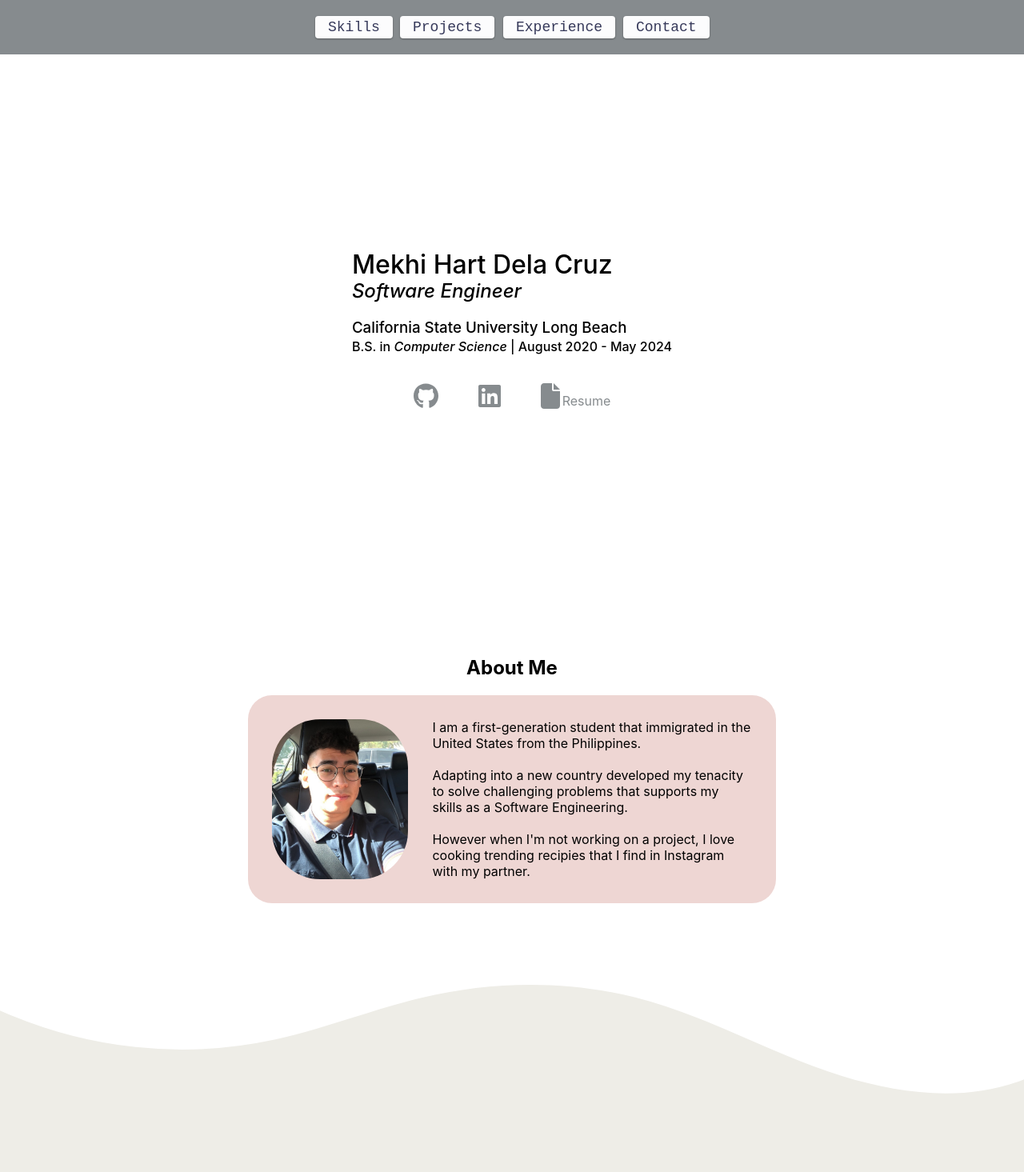
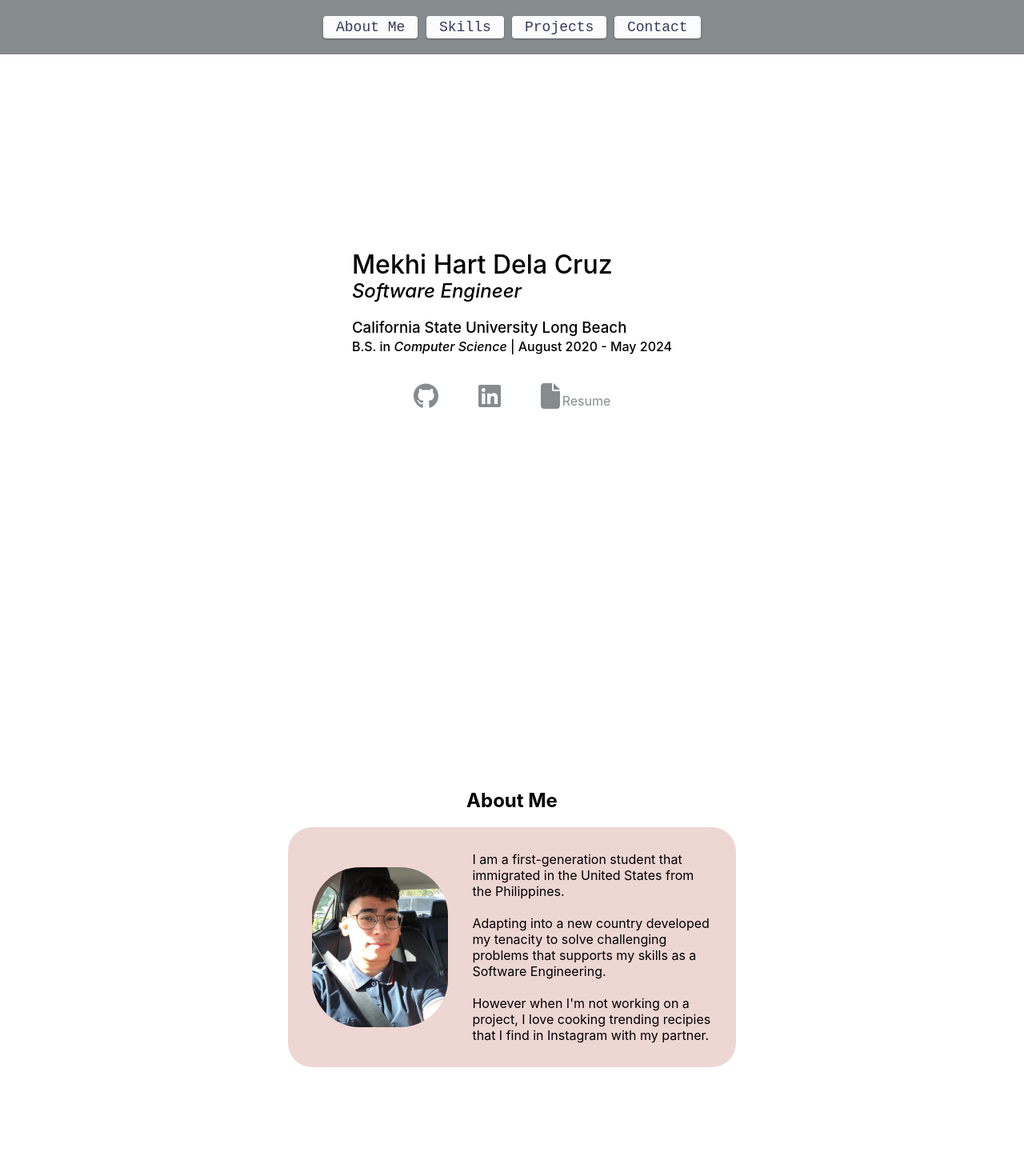
Before and after one commit to MekhiHart/portfolio, a React (Create React App) app: page / in a window 1280 px wide. Shown: the top 1465 px of the page at 80% size. Built offline with nearby package versions, Linux system fonts and the light colour scheme.

Commit message:
made about me full screen, changing format of it

```diff
--- a/src/App.js
+++ b/src/App.js
@@ -62,7 +62,8 @@
     const heroDiv = document.getElementById("HERO")
     const skillsDiv = document.getElementById("SKILLS")
     const projectsDiv = document.getElementById("PROJECTS")
-    setScrollDivs([heroDiv, skillsDiv,projectsDiv])
+    const aboutDiv = document.getElementById("ABOUT")
+    setScrollDivs([heroDiv, aboutDiv, skillsDiv,projectsDiv])
   },[])
 
   useEffect(()=> {
--- a/src/Components/About.jsx
+++ b/src/Components/About.jsx
@@ -4,7 +4,7 @@
 
     return(
         <>
-            <div className="about--container">
+            <div className="about--container fullScreen" id="ABOUT">
                 <h2>
                     About Me
                 </h2>
--- a/src/Components/NavBar.jsx
+++ b/src/Components/NavBar.jsx
@@ -1,12 +1,12 @@
 
 export default function NavBar(props){
     const {scrollToDiv, scrollDivs} = props
-    const [heroDiv, skillsDiv,projectsDiv] = scrollDivs
+    const [heroDiv, aboutDiv, skillsDiv,projectsDiv] = scrollDivs
     return(
         <nav id="nav">
+            <a  className="button-30"onClick={() => scrollToDiv(aboutDiv)}><span>About Me</span></a>
             <a  className="button-30"onClick={() => scrollToDiv(skillsDiv)}><span>Skills</span></a>
             <a className="button-30"onClick={() => scrollToDiv(projectsDiv)}><span>Projects</span></a>
-            <a className="button-30"><span>Experience</span></a>
             <a className="button-30"><span>Contact</span></a>
         </nav>
     )
--- a/src/Data/projects.json
+++ b/src/Data/projects.json
@@ -25,12 +25,12 @@
         "collaborators" :[
 
         ],
-        "description" : "A tool that streamlines the process of taking attendance through the use of QR codes. This application is developed for an organization hosting large events with the requirement of taking attendance quickly and reliably. To use this application, the organization and attendee must preferrably have a mobile phone. The attendee shows their QR code in which the application scans the QR code which registers the attendee in the Firebase database. ",
+        "description" : "A tool that streamlines the process of taking attendance through the use of QR codes. This application is developed for an organization hosting large events with the requirement of taking attendance quickly and reliably. To use this application, the organization and attendee must preferrably have a mobile phone. The attendee shows their QR code in where the application scans the QR code that registers the attendee in the Firebase database. ",
         "liveLink" : "https://fasttracker.netlify.app/",
         "sourceCodeLink" : "https://github.com/MekhiHart/fast-tracker",
         "youtubeLink" : "https://www.youtube.com/embed/m-QqPMXl9Wg",
         "development":"Hackathon",
-        "note":"Project submited in a 24 hour hackathon affiliated with my University that won best Google Cloud Hack",
+        "note":"Project submitted in a 24 hour hackathon affiliated with my University. Project submission won best Google Cloud Hack",
         "isConfidential": false
     },
 
--- a/src/index.css
+++ b/src/index.css
@@ -337,7 +337,7 @@
   align-items: center;
 
   padding:30px;
-  width: 600px;
+  width: 500px;
   margin-bottom: 100px;
   background-color:#EED6D3;
   border-radius: 30px;
```
